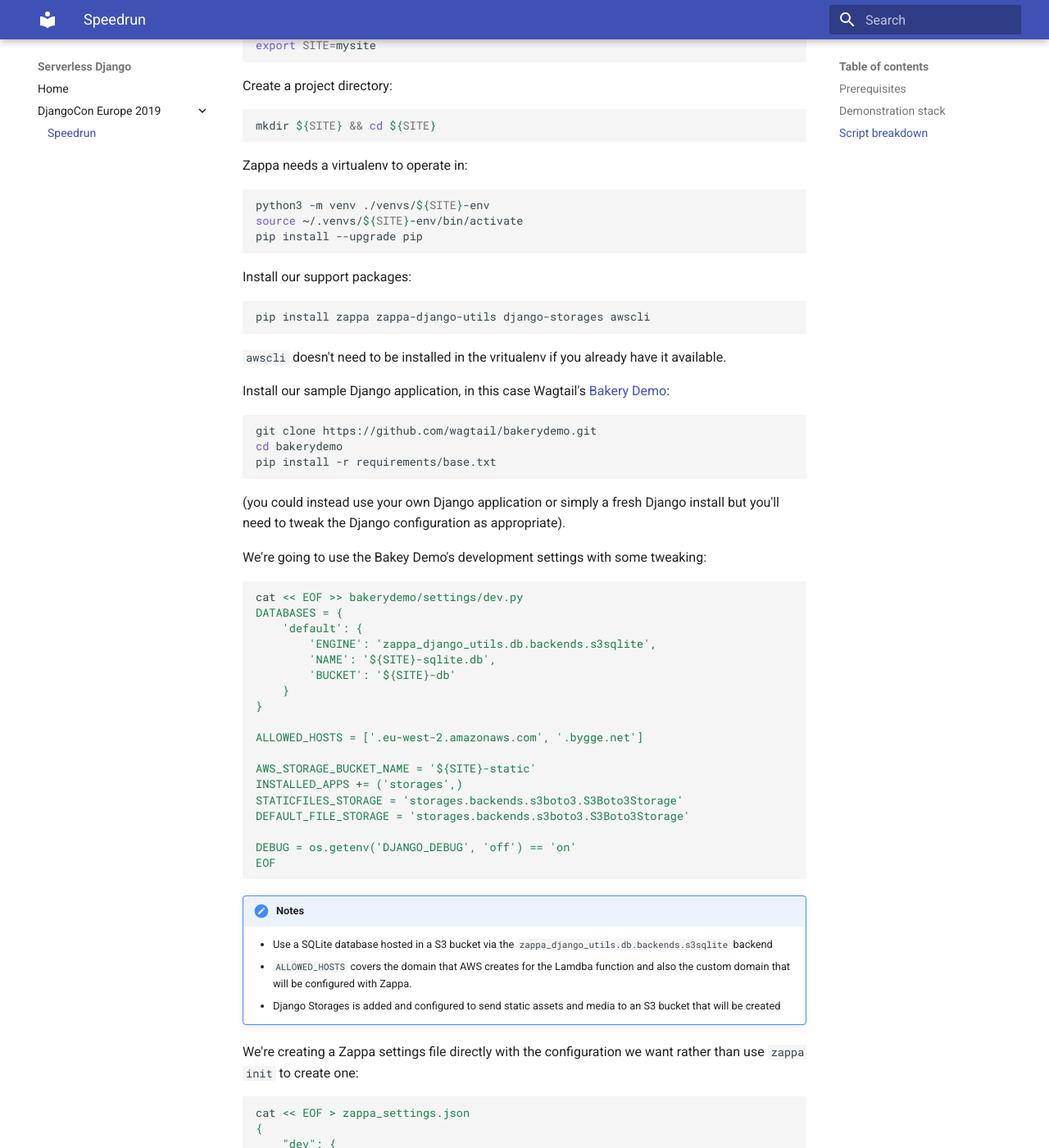
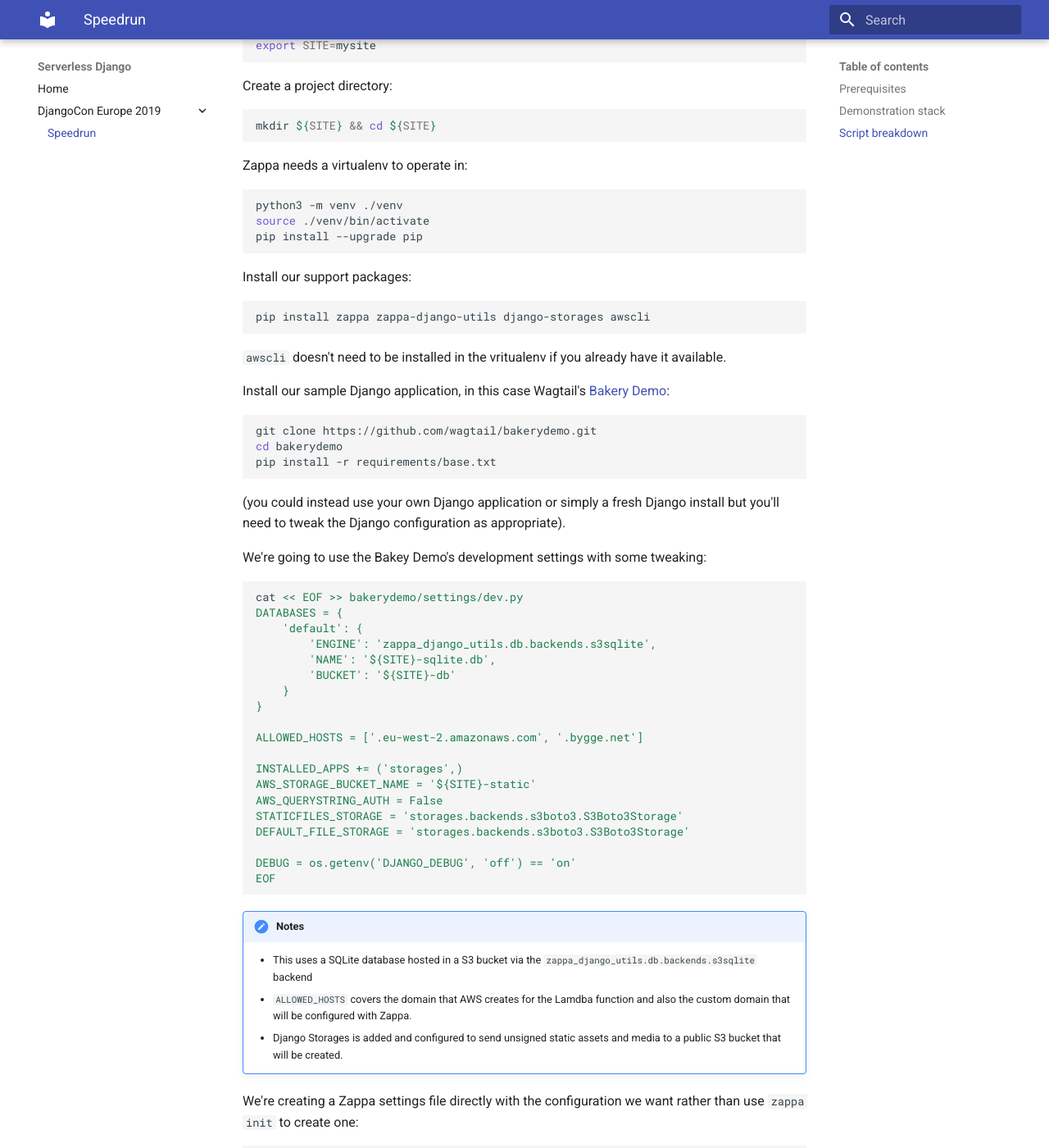
Before and after one commit to nealtodd/serverless-django, an MkDocs documentation site: the page built from docs_src/djconeu-speedrun.md, in a window 1280 px wide and 1400 px high, scrolled down 1644 px. Shown: the whole window at 82% size. Built offline with MkDocs 1.6.1 and Material for MkDocs 9.7.7, drawn with Linux system fonts in a browser that asks for light colours.

Commit message:
Add documentation fixes and a tear down sample script

````diff
--- a/docs_src/djconeu-speedrun.md
+++ b/docs_src/djconeu-speedrun.md
@@ -66,8 +66,8 @@ mkdir ${SITE} && cd ${SITE}
 Zappa needs a virtualenv to operate in:
 
 ```bash
-python3 -m venv ./venvs/${SITE}-env
-source ~/.venvs/${SITE}-env/bin/activate
+python3 -m venv ./venv
+source ./venv/bin/activate
 pip install --upgrade pip
 ```
 
@@ -104,8 +104,9 @@ DATABASES = {
 
 ALLOWED_HOSTS = ['.eu-west-2.amazonaws.com', '.bygge.net']
 
+INSTALLED_APPS += ('storages',)
 AWS_STORAGE_BUCKET_NAME = '${SITE}-static'
-INSTALLED_APPS += ('storages',)
+AWS_QUERYSTRING_AUTH = False
 STATICFILES_STORAGE = 'storages.backends.s3boto3.S3Boto3Storage'
 DEFAULT_FILE_STORAGE = 'storages.backends.s3boto3.S3Boto3Storage'
 
@@ -114,11 +115,11 @@ EOF
 ```
 
 !!! Notes
-    - Use a SQLite database hosted in a S3 bucket via the `zappa_django_utils.db.backends.s3sqlite` backend
+    - This uses a SQLite database hosted in a S3 bucket via the `zappa_django_utils.db.backends.s3sqlite` backend
     - `ALLOWED_HOSTS` covers the domain that AWS creates for the Lamdba function and also the custom domain
     that will be configured with Zappa.
-    - Django Storages is added and configured to send static assets and media to an S3 bucket that will be
-    created
+    - Django Storages is added and configured to send unsigned static assets and media to a public S3 bucket
+    that will be created.
 
 We're creating a Zappa settings file directly with the configuration we want rather than use `zappa init`
 to create one:
````
Also changed, not shown: 2 other files.
